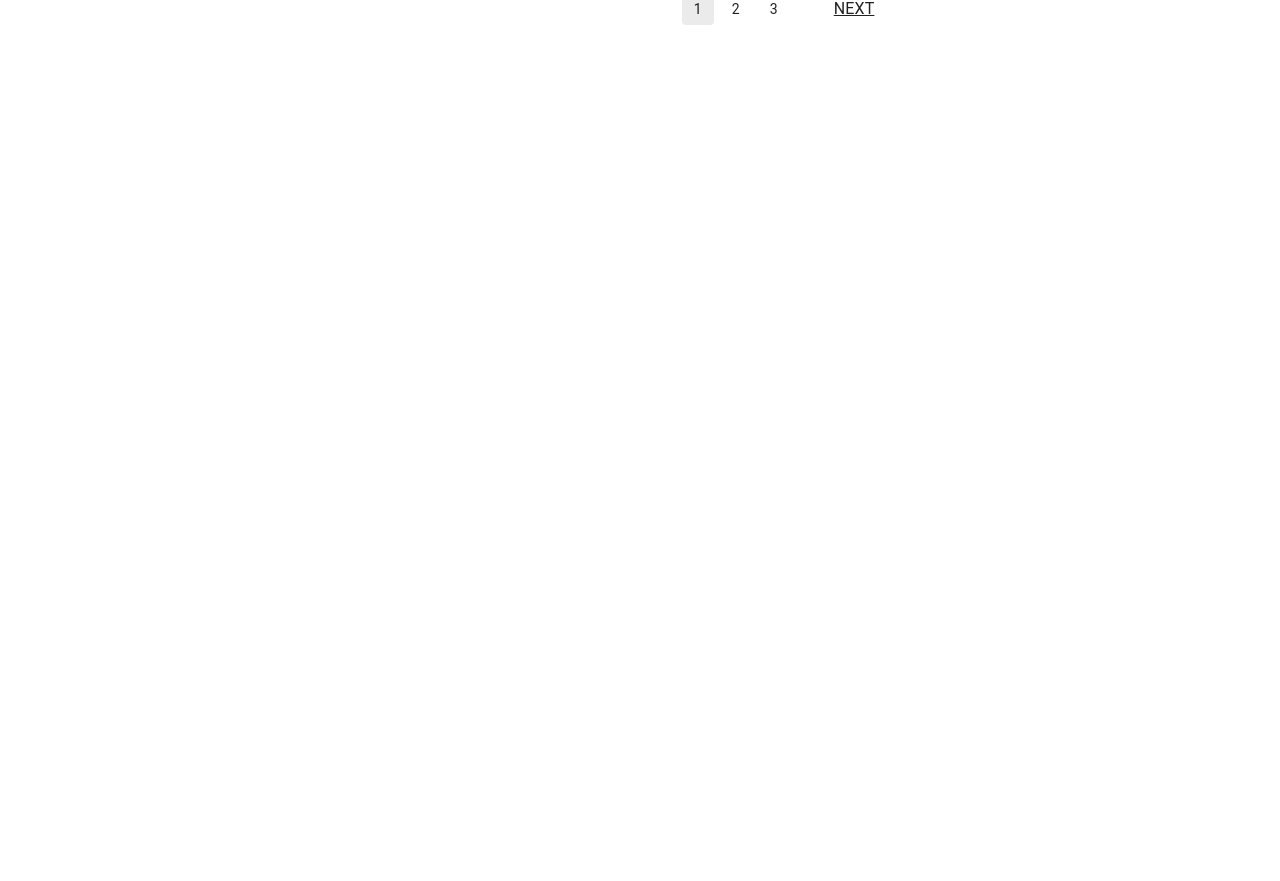
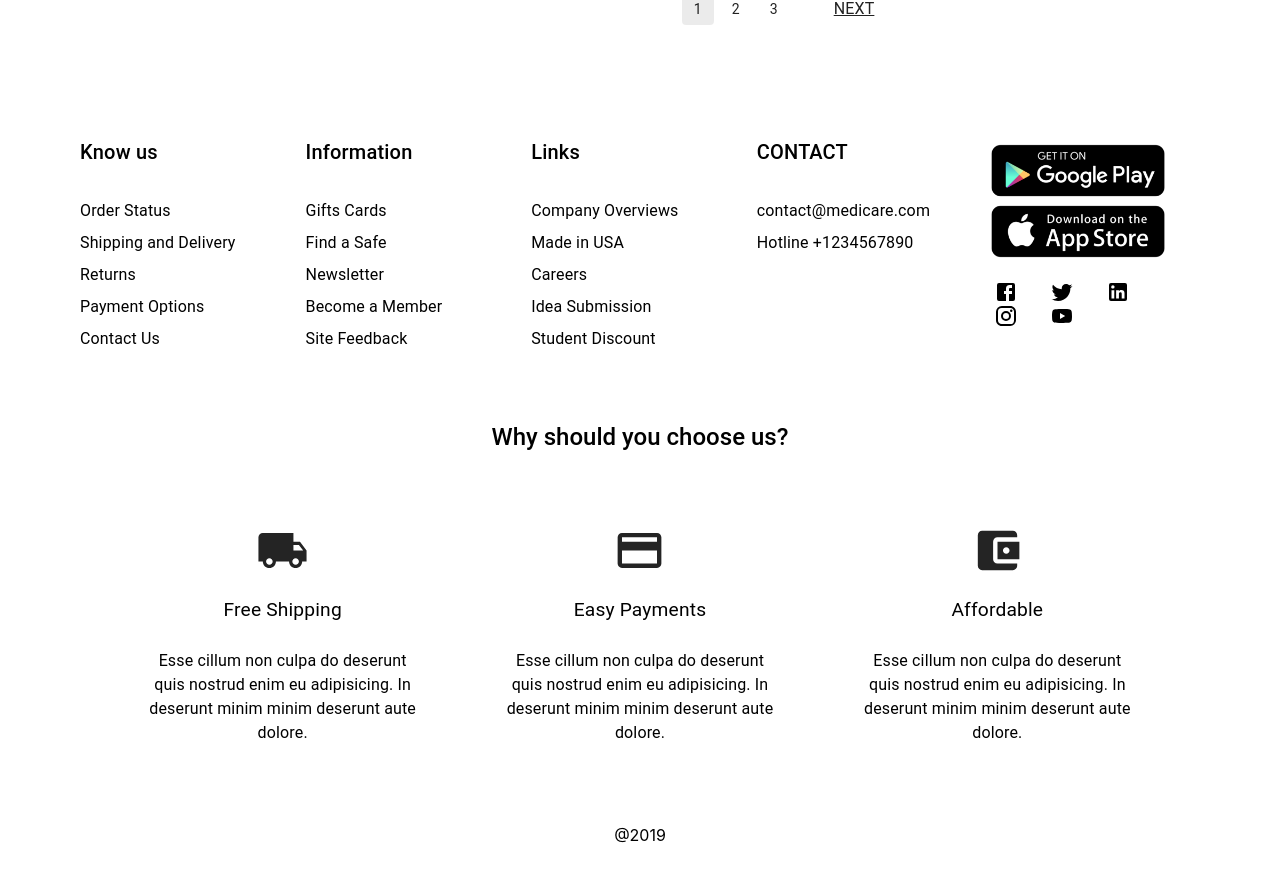
Before and after one commit to AswathyRajM/medicare-app, a React (Create React App) app: page / in a window 1280 px wide. Shown: the part 2116-2997 px from the top of the page. Before the commit the page ends 2237 px from the top, so only its background shows below. Built offline with nearby package versions, Linux system fonts and the light colour scheme; no server answers.

Commit message:
footer completed

```diff
--- a/src/App.css
+++ b/src/App.css
@@ -1,38 +1,4 @@
 .App {
   text-align: center;
+  max-width: 1980px;
 }
-
-.App-logo {
-  height: 40vmin;
-  pointer-events: none;
-}
-
-@media (prefers-reduced-motion: no-preference) {
-  .App-logo {
-    animation: App-logo-spin infinite 20s linear;
-  }
-}
-
-.App-header {
-  background-color: #282c34;
-  min-height: 100vh;
-  display: flex;
-  flex-direction: column;
-  align-items: center;
-  justify-content: center;
-  font-size: calc(10px + 2vmin);
-  color: white;
-}
-
-.App-link {
-  color: #61dafb;
-}
-
-@keyframes App-logo-spin {
-  from {
-    transform: rotate(0deg);
-  }
-  to {
-    transform: rotate(360deg);
-  }
-}
--- a/src/App.js
+++ b/src/App.js
@@ -2,14 +2,15 @@ import Navbar from "./components/Navbar";
 import "./App.css";
 import NavDropdown from "./components/NavDropdown";
 import Home from "./components/Home";
+import Footer from "./components/Footer";
 
 function App() {
   return (
     <div className="App">
       <Navbar />
       <NavDropdown />
-
       <Home />
+      <Footer />
     </div>
   );
 }
--- a/src/components/Footer.js
+++ b/src/components/Footer.js
@@ -0,0 +1,189 @@
+import { Grid, Stack, Typography } from "@mui/material";
+import { makeStyles } from "@mui/styles";
+import { Box } from "@mui/system";
+import React from "react";
+import { styled } from "@mui/system";
+import AppImage from "../images/appdownload.png";
+import FacebookIcon from "@mui/icons-material/Facebook";
+import TwitterIcon from "@mui/icons-material/Twitter";
+import LinkedInIcon from "@mui/icons-material/LinkedIn";
+import InstagramIcon from "@mui/icons-material/Instagram";
+import YouTubeIcon from "@mui/icons-material/YouTube";
+import PaymentIcon from "@mui/icons-material/Payment";
+import AccountBalanceWalletIcon from "@mui/icons-material/AccountBalanceWallet";
+import LocalShippingIcon from "@mui/icons-material/LocalShipping";
+
+const useStyles = makeStyles({
+  root: {
+    margin: "1rem 5rem",
+  },
+  box: {
+    textAlign: "left",
+    display: "flex",
+    flexDirection: "row",
+    alignItems: "stretch",
+    justifyContent: "space-between",
+    height: "fit-content",
+  },
+  image: {
+    width: "auto",
+  },
+  icons: {
+    display: "flex",
+    flexWrap: "wrap",
+    padding: ".7rem",
+  },
+  appContainer: {
+    maxWidth: "12rem",
+    display: "flex",
+    justifyContent: "space-between",
+  },
+  heading: {
+    fontWeight: 500,
+    padding: "1.5rem",
+  },
+});
+
+const StyledTypography = styled(Typography)(`
+font-weight: 500;
+font-size: 1.25rem;
+margin-bottom: 2rem;
+`);
+
+function Footer() {
+  const classes = useStyles();
+  return (
+    <Box className={classes.root}>
+      <Box
+        sx={{
+          display: "grid",
+          gridAutoFlow: "row",
+          gridTemplateColumns: "repeat(5, 1fr)",
+          gridTemplateRows: "repeat(2, 50px)",
+          gap: 1,
+          textAlign: "left",
+          marginBottom: "7rem",
+        }}
+      >
+        <Stack>
+          <StyledTypography>Know us</StyledTypography>
+          <Typography mb={1}>Order Status</Typography>
+          <Typography mb={1}>Shipping and Delivery</Typography>
+          <Typography mb={1}>Returns</Typography>
+          <Typography mb={1}> Payment Options</Typography>
+          <Typography mb={1}>Contact Us</Typography>
+        </Stack>
+        <Stack>
+          <StyledTypography>Information</StyledTypography>
+          <Typography mb={1}>Gifts Cards</Typography>
+          <Typography mb={1}>Find a Safe</Typography>
+          <Typography mb={1}>Newsletter</Typography>
+          <Typography mb={1}>Become a Member</Typography>
+          <Typography mb={1}>Site Feedback </Typography>
+        </Stack>
+        <Stack>
+          <StyledTypography>Links</StyledTypography>
+          <Typography mb={1}>Company Overviews</Typography>
+          <Typography mb={1}>Made in USA</Typography>
+          <Typography mb={1}>Careers</Typography>
+          <Typography mb={1}>Idea Submission</Typography>
+          <Typography mb={1}>Student Discount</Typography>
+        </Stack>
+        <Stack>
+          <StyledTypography>CONTACT</StyledTypography>
+          <Typography mb={1}>contact@medicare.com</Typography>
+          <Typography mb={1}>Hotline +1234567890</Typography>
+        </Stack>
+        <Stack className={classes.appContainer}>
+          <Box className={classes.image}>
+            <img
+              style={{ objectFit: "contain", width: "12rem" }}
+              src={AppImage}
+              alt="app-download"
+            />
+          </Box>
+          <Box className={classes.icons}>
+            <FacebookIcon sx={{ paddingRight: "2rem" }} />
+            <TwitterIcon sx={{ paddingRight: "2rem" }} />
+            <LinkedInIcon sx={{ paddingRight: "2rem" }} />
+            <InstagramIcon sx={{ paddingRight: "2rem" }} />
+            <YouTubeIcon sx={{ paddingRight: "2rem" }} />
+          </Box>
+        </Stack>
+      </Box>
+      <Stack sx={{ padding: "4rem" }}>
+        <Grid container spacing={10}>
+          <Grid item xs={12}>
+            <Typography
+              style={{
+                fontWeight: 500,
+                textAlign: "center",
+              }}
+              variant="h5"
+            >
+              Why should you choose us?
+            </Typography>
+          </Grid>
+          <Grid item xs={4}>
+            <Box>
+              <LocalShippingIcon
+                fontSize="large"
+                style={{
+                  transform: "scale(1.5)",
+                  color: "#242424",
+                }}
+              />
+              <Typography className={classes.heading}  sx={{ fontSize: "1.2rem" }}>Free Shipping</Typography>
+              <Typography>
+                Esse cillum non culpa do deserunt quis nostrud enim eu
+                adipisicing. In deserunt minim minim deserunt aute dolore.
+              </Typography>
+            </Box>
+          </Grid>
+          <Grid item xs={4}>
+            <Box>
+              <PaymentIcon
+                fontSize="large"
+                style={{
+                  transform: "scale(1.5)",
+                  color: "#242424",
+                }}
+              />
+              <Typography className={classes.heading}  sx={{ fontSize: "1.2rem" }}>Easy Payments</Typography>
+              <Typography>
+                Esse cillum non culpa do deserunt quis nostrud enim eu
+                adipisicing. In deserunt minim minim deserunt aute dolore.
+              </Typography>
+            </Box>
+          </Grid>
+          <Grid item xs={4}>
+            <Box>
+              <AccountBalanceWalletIcon
+                fontSize="large"
+                style={{
+                  transform: "scale(1.5)",
+                  color: "#242424",
+                }}
+              />
+              <Typography
+                className={classes.heading}
+                sx={{ fontSize: "1.2rem" }}
+              >
+                Affordable
+              </Typography>
+              <Typography>
+                Esse cillum non culpa do deserunt quis nostrud enim eu
+                adipisicing. In deserunt minim minim deserunt aute dolore.
+              </Typography>
+            </Box>
+          </Grid>
+          <Grid item xs={12}>
+            @2019
+          </Grid>
+        </Grid>
+      </Stack>
+    </Box>
+  );
+}
+
+export default Footer;
--- a/src/components/Products.js
+++ b/src/components/Products.js
@@ -62,12 +62,16 @@ export default function ProductsGrid() {
       </Grid>
       <Box className={classes.pagination}>
         <Pagination
-          sx={{ position: "relative", width: "auto" }}
+          // variant="outlined"
+          sx={{ position: "relative", width: "auto", backgroundColor: "white" }}
           count={3}
           shape="rounded"
           hidePrevButton
           renderItem={(item) => (
             <PaginationItem
+              sx={{
+                backgroundColor: "white",
+              }}
               components={{ next: Next }}
               {...item}
               classes={{ selected: classes.selected }}
```
Also changed, not shown: src/components/Home.js (+4 -5 lines), src/components/Test.js (deleted), src/images/appdownload.png (added).
